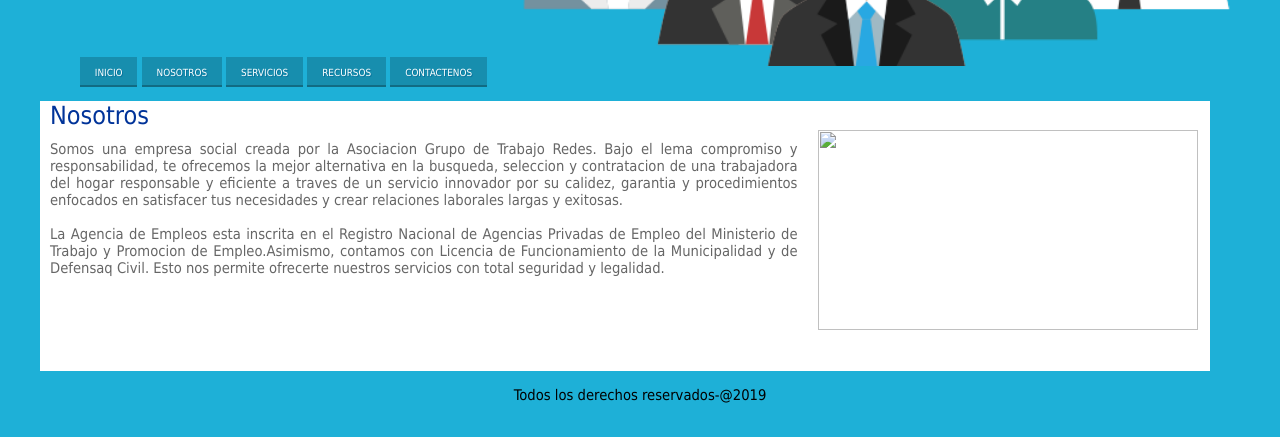
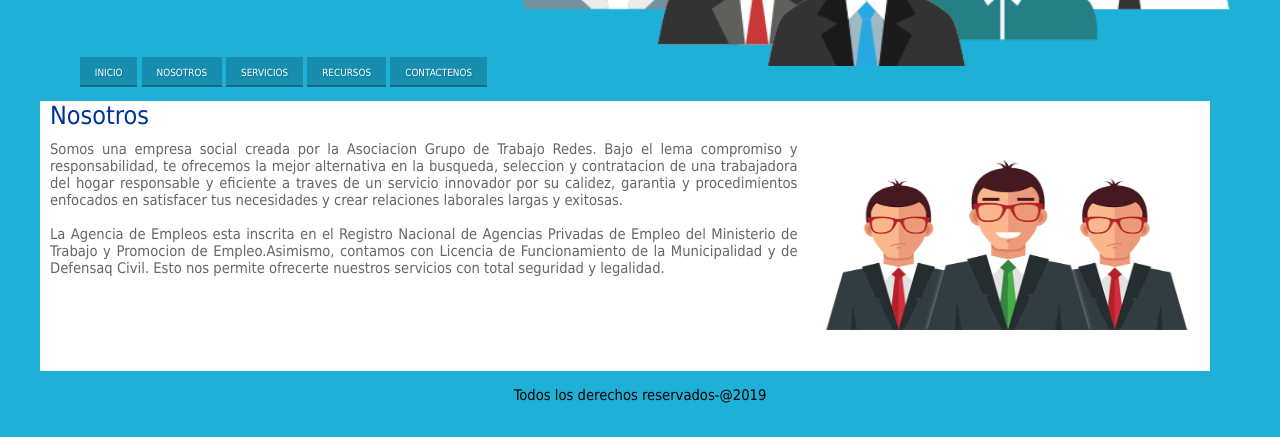
Before and after one commit to Angel-Alvarado123/Angel-Alvarado123, a plain HTML site: page nosotros.html in a window 1280 px wide. Shown: the part 363-800 px from the top of the page. Drawn offline with Linux system fonts and the light colour scheme; files whose address does not match are found by name.

Commit message:
Update nosotros.html

```diff
--- a/nosotros.html
+++ b/nosotros.html
@@ -31,7 +31,7 @@
 				La Agencia de Empleos esta inscrita en el Registro Nacional de Agencias Privadas de Empleo del Ministerio de Trabajo y Promocion de Empleo.Asimismo, contamos con Licencia de Funcionamiento de la Municipalidad y de Defensaq Civil. Esto nos permite ofrecerte nuestros servicios con total seguridad y legalidad.
 			</p>
 		</aside>
-		<img src="img/nosotros.png" id="imagen">
+		<img src="nosotros.png" id="imagen">
 		</section>
 	<footer id="pie"><p>Todos los derechos reservados-@2019</p></footer>
 </body>
```
